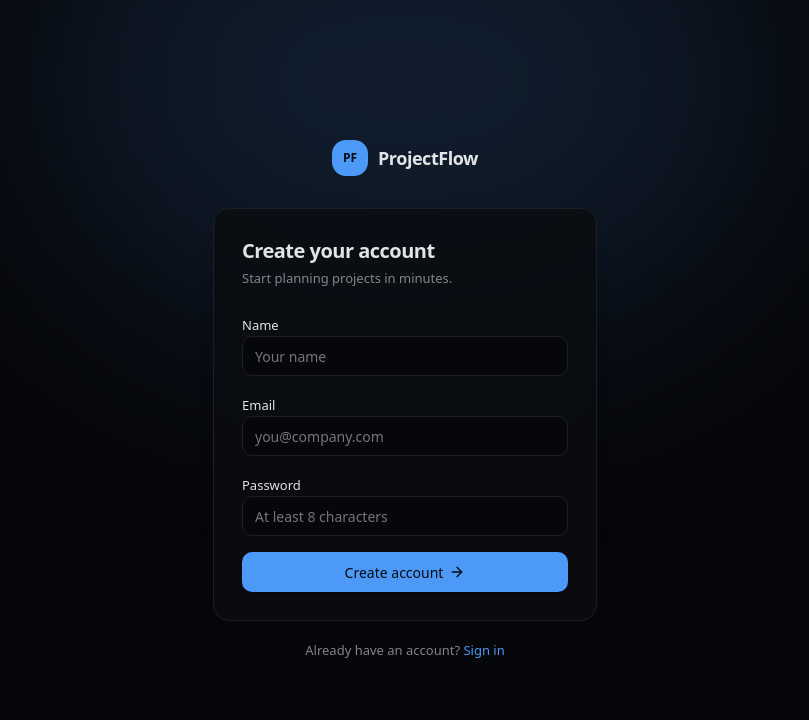
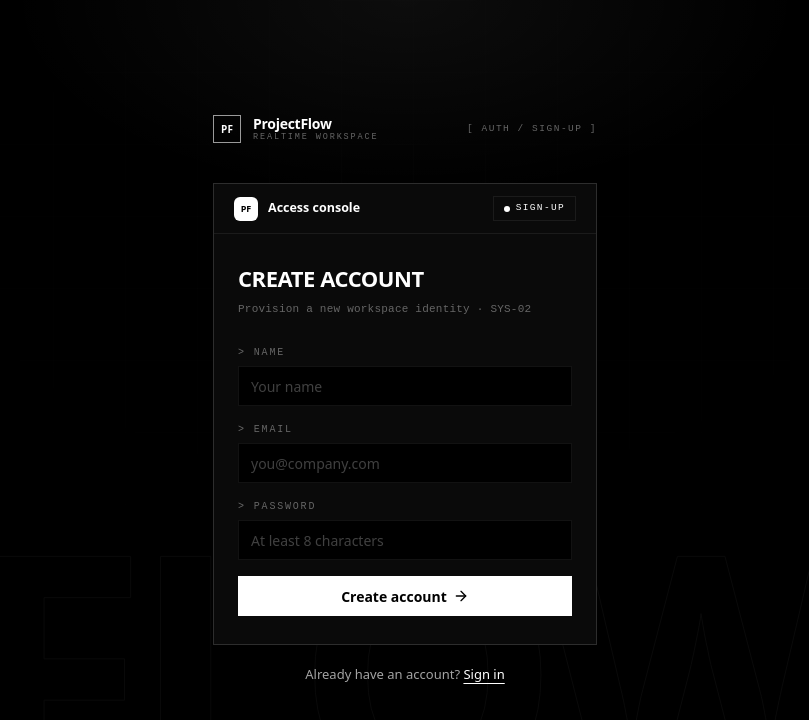
Before and after one commit to shivraj598/ProjectFlow, a React (Vite) app in the folder apps/web/: page /register in a window 1280 px wide. Shown: the top 720 px of the page, without its empty margins (235-1044 px from the left). Built offline with nearby package versions, Linux system fonts and the light colour scheme.

Commit message:
feat: refactor RegisterPage to use AuthShell and Field components for improved layout

```diff
--- a/apps/web/src/pages/register.tsx
+++ b/apps/web/src/pages/register.tsx
@@ -7,6 +7,8 @@ import type { User } from "@/stores/auth-store";
 import type { OrgSummary } from "@/lib/types";
 import { api } from "@/lib/api";
 import { toast } from "sonner";
+import { AuthShell, Field } from "@/components/auth-shell";
+import { TEXT } from "@/components/landing/tokens";
 
 export function RegisterPage() {
   const navigate = useNavigate();
@@ -41,75 +43,32 @@ export function RegisterPage() {
   if (accessToken) return <Navigate to="/app" replace />;
 
   return (
-    <div className="relative flex min-h-dvh items-center justify-center overflow-hidden px-4">
-      <div className="pointer-events-none absolute inset-0" aria-hidden>
-        <div className="absolute left-1/2 top-[-20%] h-[480px] w-[720px] -translate-x-1/2 rounded-full bg-primary/15 blur-[120px]" />
-      </div>
-
-      <div className="fade-up relative z-10 w-full max-w-sm">
-        <Link to="/" className="mb-8 flex items-center justify-center gap-2.5">
-          <span className="flex size-9 items-center justify-center rounded-xl bg-primary text-[12px] font-bold text-primary-foreground">PF</span>
-          <span className="text-lg font-semibold tracking-tight">ProjectFlow</span>
+    <AuthShell
+      badge="sign-up"
+      title="Create account"
+      subtitle="Provision a new workspace identity · SYS-02"
+      footer={
+        <>
+          Already have an account?{" "}
+          <Link to="/login" className="font-medium underline underline-offset-4" style={{ color: TEXT }}>
+            Sign in
           </Link>
-
-        <div className="rounded-2xl border border-border bg-card/80 p-7 shadow-xl backdrop-blur">
-          <h1 className="text-xl font-semibold tracking-tight">Create your account</h1>
-          <p className="mt-1 text-[13px] text-muted-foreground">Start planning projects in minutes.</p>
-
-          <form onSubmit={submit} className="mt-6 space-y-4">
-            <div className="space-y-1.5">
-              <label htmlFor="name" className="text-[13px] font-medium">Name</label>
-              <input
-                id="name"
-                required
-                autoComplete="name"
-                value={name}
-                onChange={(e) => setName(e.target.value)}
-                className="h-10 w-full rounded-lg border border-input bg-background px-3 text-[14px] outline-none transition focus:border-primary/50 focus:ring-2 focus:ring-ring/30"
-                placeholder="Your name"
-              />
-            </div>
-            <div className="space-y-1.5">
-              <label htmlFor="email" className="text-[13px] font-medium">Email</label>
-              <input
-                id="email"
-                type="email"
-                required
-                autoComplete="email"
-                value={email}
-                onChange={(e) => setEmail(e.target.value)}
-                className="h-10 w-full rounded-lg border border-input bg-background px-3 text-[14px] outline-none transition focus:border-primary/50 focus:ring-2 focus:ring-ring/30"
-                placeholder="you@company.com"
-              />
-            </div>
-            <div className="space-y-1.5">
-              <label htmlFor="password" className="text-[13px] font-medium">Password</label>
-              <input
-                id="password"
-                type="password"
-                required
-                autoComplete="new-password"
-                value={password}
-                onChange={(e) => setPassword(e.target.value)}
-                className="h-10 w-full rounded-lg border border-input bg-background px-3 text-[14px] outline-none transition focus:border-primary/50 focus:ring-2 focus:ring-ring/30"
-                placeholder="At least 8 characters"
-              />
-            </div>
+        </>
+      }
+    >
+      <form onSubmit={submit} className="mt-7 space-y-4">
+        <Field id="name" label="Name" type="text" autoComplete="name" value={name} onChange={setName} placeholder="Your name" />
+        <Field id="email" label="Email" type="email" autoComplete="email" value={email} onChange={setEmail} placeholder="you@company.com" />
+        <Field id="password" label="Password" type="password" autoComplete="new-password" value={password} onChange={setPassword} placeholder="At least 8 characters" />
         <button
           type="submit"
           disabled={busy}
-              className="flex h-10 w-full items-center justify-center gap-1.5 rounded-lg bg-primary text-[14px] font-medium text-primary-foreground shadow-sm transition-all hover:bg-primary/90 active:scale-[0.99] disabled:opacity-60"
+          className="flex h-10 w-full items-center justify-center gap-1.5 text-[14px] font-bold transition-all hover:opacity-90 active:scale-[0.99] disabled:opacity-50"
+          style={{ background: "#ffffff", color: "#000000" }}
         >
           {busy ? <Loader2 className="size-4 animate-spin" /> : <>Create account <ArrowRight className="size-4" /></>}
         </button>
       </form>
-        </div>
-
-        <p className="mt-5 text-center text-[13px] text-muted-foreground">
-          Already have an account?{" "}
-          <Link to="/login" className="font-medium text-primary hover:underline">Sign in</Link>
-        </p>
-      </div>
-    </div>
+    </AuthShell>
   );
 }
```
Lines whose indentation alone changed are shown as unchanged.
